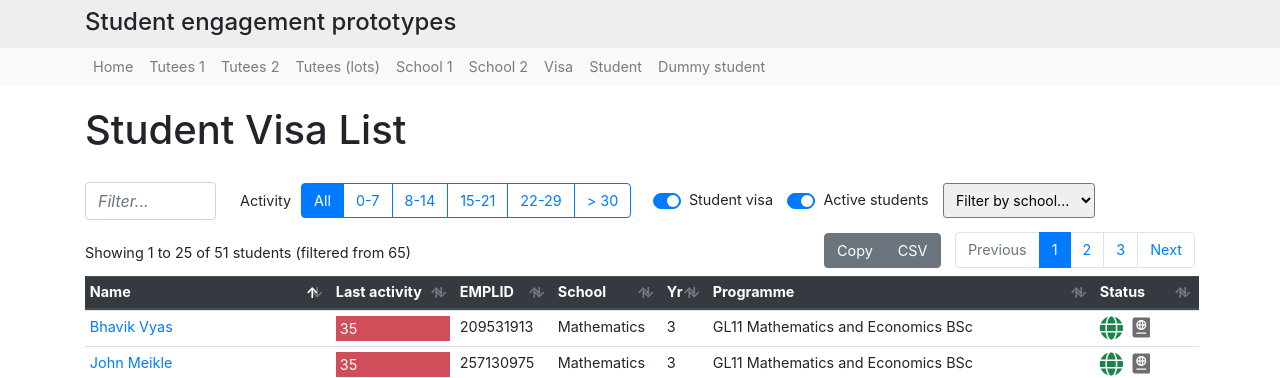
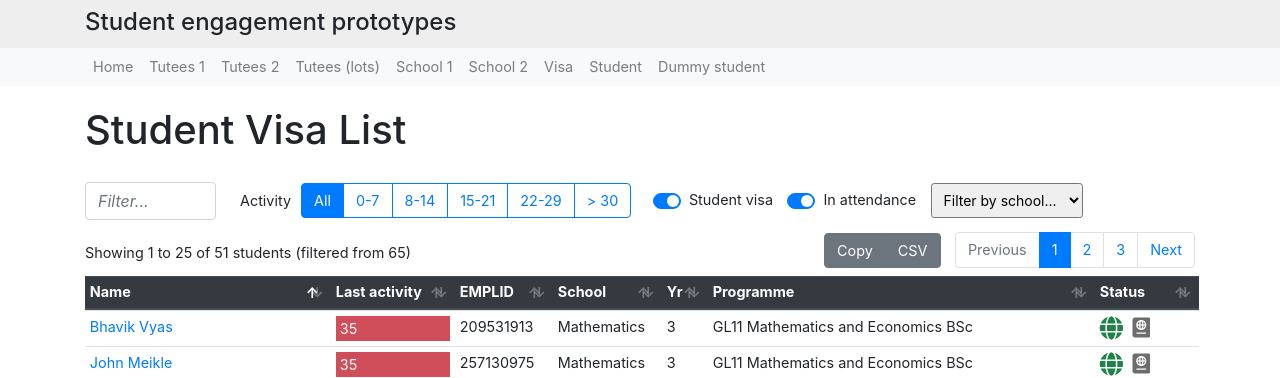
Before and after one commit to drmikeuk/engage, a Jekyll site: the page built from visa.md, in a window 1280 px wide. Shown: the top 378 px of the page. Built offline with Jekyll 4.4.1, drawn with Linux system fonts in a browser that asks for light colours.

Commit message:
tweak active -> in attendance

```diff
--- a/assets/school.js
+++ b/assets/school.js
@@ -18,7 +18,7 @@ $(document).ready( function () {
 
 
       // add toggle to .activeToggle
-      var toggleCode = '<div class="custom-control custom-switch"><input type="checkbox" class="custom-control-input" id="ActiveToggle" checked><label class="custom-control-label" for="ActiveToggle">Active students</label></div>';
+      var toggleCode = '<div class="custom-control custom-switch"><input type="checkbox" class="custom-control-input" id="ActiveToggle" checked><label class="custom-control-label" for="ActiveToggle">In attendance</label></div>';
       $('.activeToggle').append(toggleCode);
 
 
--- a/assets/school2.js
+++ b/assets/school2.js
@@ -18,7 +18,7 @@ $(document).ready( function () {
 
 
       // add toggle to .activeToggle
-      var toggleCode = '<div class="custom-control custom-switch"><input type="checkbox" class="custom-control-input" id="ActiveToggle" checked><label class="custom-control-label" for="ActiveToggle">Active students</label></div>';
+      var toggleCode = '<div class="custom-control custom-switch"><input type="checkbox" class="custom-control-input" id="ActiveToggle" checked><label class="custom-control-label" for="ActiveToggle">In attendance</label></div>';
       $('.activeToggle').append(toggleCode);
 
 
@@ -101,7 +101,7 @@ $(document).ready( function () {
       $('#courseSelect').on('change',  function() {
         var course = $(this).val();
         //console.log ("Filter for course: " + course);
-        $('#DataTable').DataTable().column(9).search(course).draw();
+        $('#DataTable').DataTable().column(11).search(course).draw();
       });
 
 
--- a/visa.md
+++ b/visa.md
@@ -46,7 +46,7 @@ customjs:
 
       <div class="custom-control custom-switch">
         <input type="checkbox" class="custom-control-input" id="ActiveToggle" checked>
-        <label class="custom-control-label" for="ActiveToggle">Active students</label>
+        <label class="custom-control-label" for="ActiveToggle">In attendance</label>
       </div>
 
       <select class="form-control-sm"  id="schoolSelect">
```
